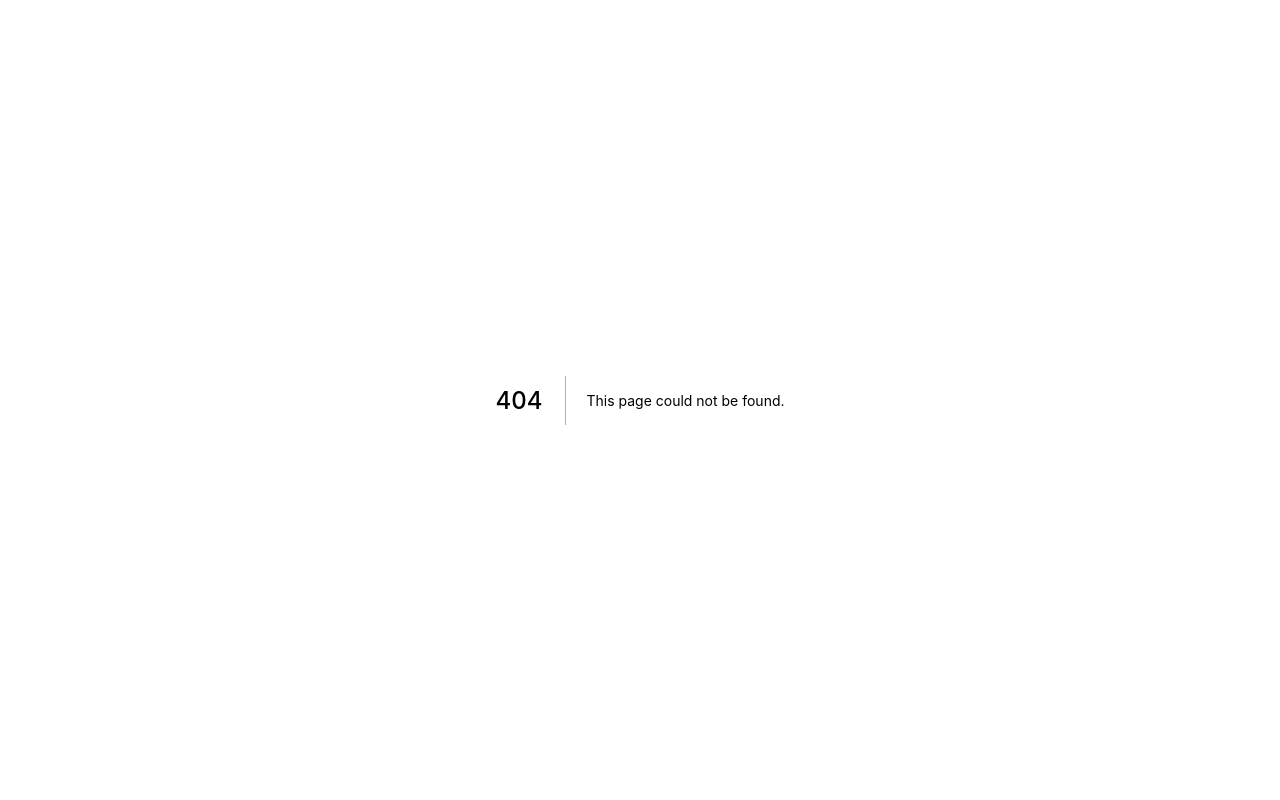
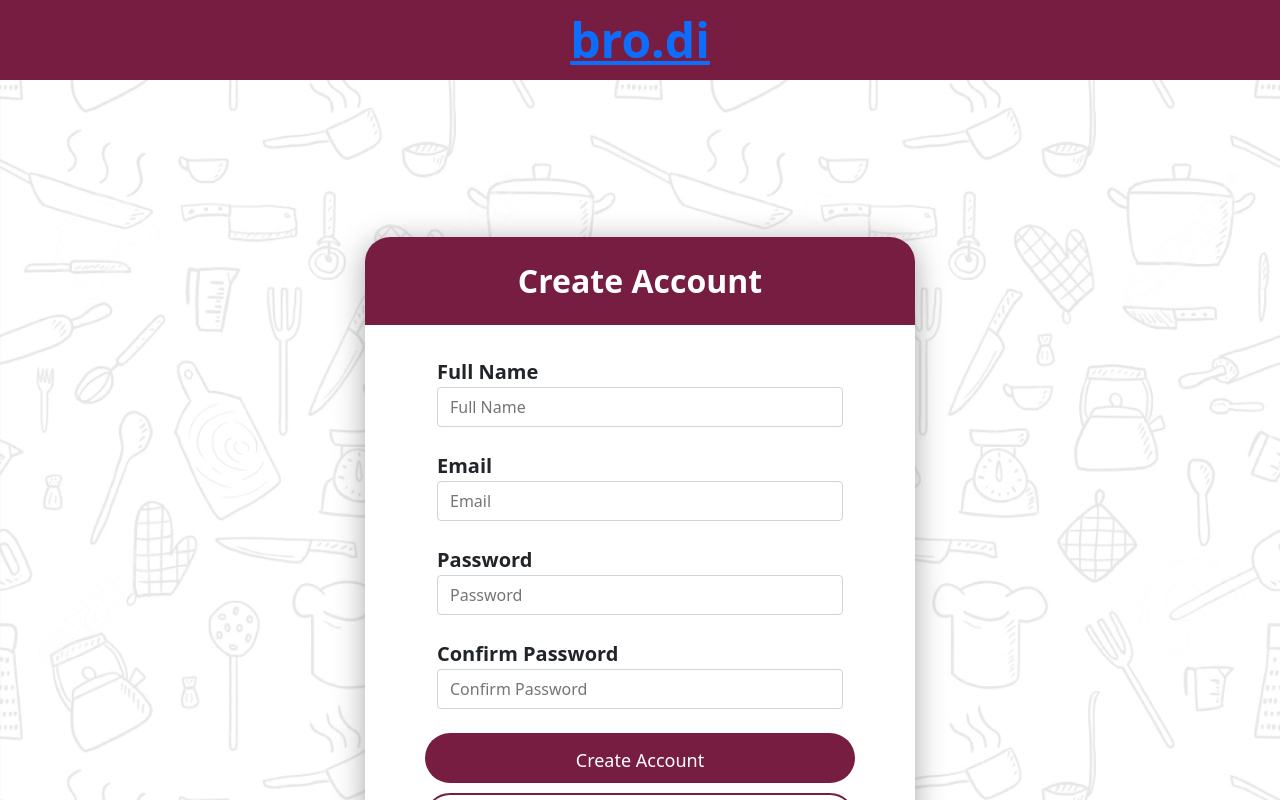
Before and after one commit to matthewfelixr/bro.di, a Next.js app: page /register in a window 1280 px wide. Before the commit this address had no page. Shown: the top 800 px of the page. Built offline with nearby package versions, Linux system fonts and the light colour scheme; no server answers.

Commit message:
Fixed form 1/N

```diff
--- a/Layouts/MainContent.js
+++ b/Layouts/MainContent.js
@@ -2,9 +2,9 @@ import React from 'react'
 
 const MainContent = (props) => {
   return (
-    <div>
-        {props.children}
-    </div>
+    <>
+    {props.children}
+    </>
   )
 }
 
--- a/package.json
+++ b/package.json
@@ -12,12 +12,15 @@
     "@fortawesome/fontawesome-svg-core": "^6.1.1",
     "@fortawesome/free-solid-svg-icons": "^6.1.1",
     "@fortawesome/react-fontawesome": "^0.1.18",
+    "axios": "^0.27.2",
     "bootstrap": "^5.1.3",
+    "cors": "^2.8.5",
     "jquery": "^3.6.0",
     "next": "12.1.0",
     "react": "17.0.2",
     "react-bootstrap": "^2.3.0",
     "react-dom": "17.0.2",
+    "react-hook-form": "^7.30.0",
     "react-owl-carousel": "^2.3.3",
     "react-router": "^6.2.2",
     "react-router-dom": "^6.2.2"
--- a/pages/components/Layout/AboutUs.js
+++ b/pages/components/Layout/AboutUs.js
@@ -7,12 +7,12 @@ const AboutUs = () => {
     return (
         <>
          <div className={`${style.row_about} ${"d-flex"}`}>
-            <div className={`${style.col_about} ${"col-6"}`}>
+            <div className={`${style.col_about} ${"col"}`}>
                 <h1>bro.di</h1>
                 <p>bro.di (Booking Restoran Online di Indonesia) adalah sebuah web untuk kamu yang ingin reservasi bangku restoran lebih mudah, cepat, dan praktis. </p>
                 <Link href="/"><button>About Us</button></Link>
             </div>
-            <div className={`${style.col_about_image} ${"col-6"}`}>
+            <div className={`${style.col_about_image} ${"col"}`}>
                 <Image
                     src={Heropic}
                     alt="Hero Image"
--- a/pages/components/Layout/layout.module.css
+++ b/pages/components/Layout/layout.module.css
@@ -3,6 +3,7 @@
     background: #781D42;
     display: flex;
     align-items: center;
+    width: 100vw;
 }
 
 .navigation_searchbar input {
@@ -102,6 +103,15 @@
     padding:  25px 0;
     border-radius: 25px 25px 0px 0px;
 }
+.form_input {
+    width: 100%;
+    height: 40px;
+    font-weight: 400;
+    font-size: 1rem;
+    border: 1px solid #ced4da;
+    border-radius: .25rem;
+    padding: .375rem .75rem;
+}
 .form_label{
     font-weight: bold;
     font-size: 20px;
@@ -149,14 +159,13 @@
 /* Hero Section CSS */
 .row_hero{
     margin-top: 80px;
-    max-width: 110rem;
+    width: fit-content;
     margin-left: auto;
     margin-right: auto;
     margin-bottom: 40px;
     height: 40rem;
 }
 .hero_image{
-    offset: 2;
     width: fit-content;
     margin-left: auto;
     margin-right: auto;
@@ -219,7 +228,7 @@
 .row_about {
     background-color: #F5DAC9;
     margin-top: 80px;
-    max-width: 110rem;
+    width: fit-content;
     margin-left: auto;
     margin-right: auto;
     height: 40rem;
@@ -270,6 +279,7 @@
     height: 450px;
     background: #781D42;
     display: flex;
+    width: 100vw;
 }
 .footer_container {
     width: 100vw;
--- /dev/null
+++ b/pages/register.js
@@ -0,0 +1,74 @@
+import React from 'react'
+import Layout from '../Layouts/Layout'
+import style from './components/Layout/layout.module.css'
+import Link from 'next/link'
+import { useForm } from 'react-hook-form'
+import axios from 'axios'
+
+const register = () => {
+  const { register, handleSubmit, formState: { errors } } = useForm();
+  const onSubmit = data => console.log(data);
+  console.log(errors);
+
+  axios.post('http://localhost:5000/api/v1/register', {
+    namaUser: '',
+    email: '',
+    password: '',
+  })
+  .then(function (response) {
+    console.log(response);
+  })
+  .catch(function (error) {
+    console.log(error.response);
+  });
+
+  return (
+    <>
+    <div className={style.body}>
+        <Layout>
+            <div className={style.register_container}>
+            <h2 className={`${style.form_title} ${'text-center'}`}><b> Create Account </b></h2>
+            <form onSubmit={handleSubmit(onSubmit)} className='p-4'>
+                <div className='mb-4 px-5'>
+                  <label className={style.form_label}> Full Name </label><br></br>
+                  <input
+                    type="text"
+                    placeholder="Full Name"
+                    className={style.form_input}
+                    {...register("namaUser", {
+                      required: {
+                        value:true,
+                        message:"Please enter your name",
+                      },},)} /><span className='w-100'>{errors?.name?.message}</span> <br></br>
+                </div>
+                <div className='mb-4 px-5'>
+                  <label className={style.form_label}> Email </label><br></br>
+                  <input type="email" placeholder="Email" className={style.form_input} {...register("email", {required: true})} /><br></br>
+                </div>
+                <div className='mb-4 px-5'>
+                  <label className={style.form_label}> Password </label><br></br>
+                  <input type="password" placeholder="Password" className={style.form_input} {...register("password", {required: true})} /><br></br>
+                </div>
+                <div className='mb-4 px-5'>
+                  <label className={style.form_label}> Confirm Password </label><br></br>
+                  <input type="password" placeholder="Confirm Password" className={style.form_input} {...register("Confirm Password", {required: true})} /><br></br>
+                </div>
+                <div className='mb-4 text-center'>
+                <button type="submit" className={`${style.button_sub_login} ${"flex-grow-1"}`}>Create Account</button>
+                <Link href="/login"><button type="submit" className={`${style.button_sub_signup  } ${"flex-grow-1"}`}>Login</button></Link>
+                </div>
+
+
+            </form>
+            </div>
+        </Layout>
+    </div>
+    </>
+  )
+}
+
+export default register
+
+//, pattern: /^(?=.*[a-z])(?=.*[A-Z])(?=.*\d)[a-zA-Z\d]{8,}$/i pattern password, conf password
+//, pattern: /^(?=.*[a-z])(?=.*[A-Z])(?=.*\d)[a-zA-Z\d]{8,}$/i
+//, pattern: /^[\w-\.]+@([\w-]+\.)+[\w-]{2,4}$/i  pattern email
--- a/styles/globals.css
+++ b/styles/globals.css
@@ -3,6 +3,7 @@ body {
   padding: 0;
   margin: 0;
   font-family: "Ubuntu";
+  width: fit-content;
 }
 
 a {
```
Also changed, not shown: pages/signup.js (+19 -10 lines), 1 other file (tests, documents, lock files or other folders).
